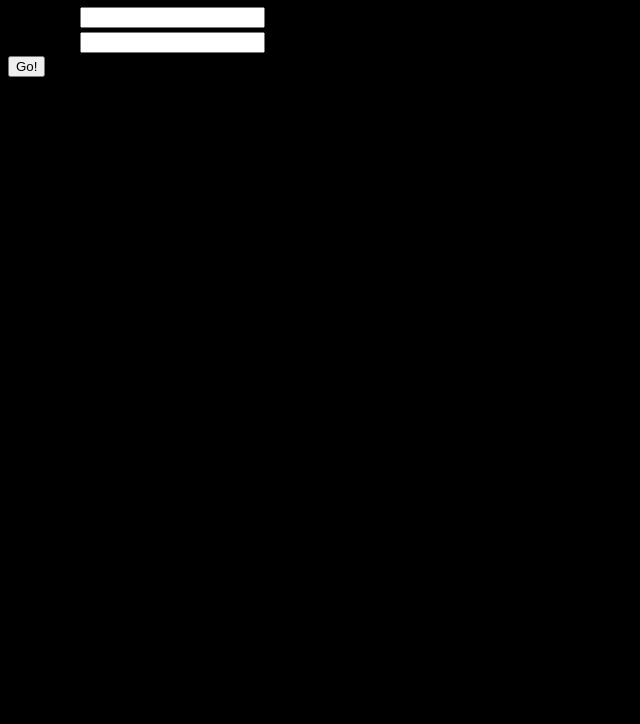
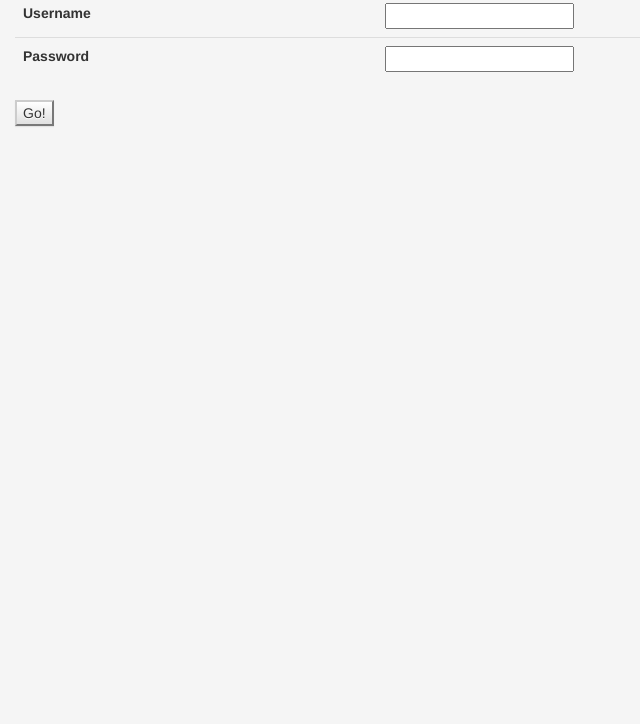
Before and after one commit to atmosia/booker-webui, a website: page login.html in a window 1280 px wide. Shown: the part 76-800 px from the top of the page, without its empty margins (0-640 px from the left). Drawn offline with nearby package versions, Linux system fonts and the light colour scheme; files that its build step writes are made by us from their sources; files whose address does not match are found by name.

Commit message:
Oh yays now it works

```diff
--- a/login.html
+++ b/login.html
@@ -5,13 +5,21 @@
     <meta name="viewport" content="width=device-width, initial-scale=1.0">
     <meta http-equiv="X-UA-Compatible" content="ie=edge">
     <title>Login</title>
-    <link rel="stylesheet" type="text/css" href="/resources/styles.css">
+    <!--Here is bootstrap-->
+    <!-- Latest compiled and minified CSS -->
+    <link rel="stylesheet" href="https://maxcdn.bootstrapcdn.com/bootstrap/3.3.7/css/bootstrap.min.css" integrity="sha384-BVYiiSIFeK1dGmJRAkycuHAHRg32OmUcww7on3RYdg4Va+PmSTsz/K68vbdEjh4u" crossorigin="anonymous">
+    <!-- Optional theme -->
+    <link rel="stylesheet" href="https://maxcdn.bootstrapcdn.com/bootstrap/3.3.7/css/bootstrap-theme.min.css" integrity="sha384-rHyoN1iRsVXV4nD0JutlnGaslCJuC7uwjduW9SVrLvRYooPp2bWYgmgJQIXwl/Sp" crossorigin="anonymous">
+    <!-- Latest compiled and minified JavaScript -->
+    <script src="https://maxcdn.bootstrapcdn.com/bootstrap/3.3.7/js/bootstrap.min.js" integrity="sha384-Tc5IQib027qvyjSMfHjOMaLkfuWVxZxUPnCJA7l2mCWNIpG9mGCD8wGNIcPD7Txa" crossorigin="anonymous"></script>
+    <!--Here is own stylezies-->
+    <link rel="stylesheet" type="text/css" href="/Users/magdapoppins/Desktop/bookerWebUI/booker-webui/styles.css">
 </head>
 <body>
     <div class="container-fluid">
     <h1>Login page!</h1>
     <form method="post">
-        <table>
+        <table class="table">
             <tr>
                 <td>
                     <label>Username</label>
@@ -29,7 +37,7 @@
                 </td>
             </tr>
         </table>
-        <button type="submit" onclick="window.location.href('/index.html')">Go!</button>
+        <button class="button btn-default" type="submit" onclick="window.location.href('/index.html')">Go!</button>
     </form>
     </div>
 </body>
--- a/resources/styles.css
+++ b/styles.css
@@ -1,5 +1,5 @@
 body {
-    background-color: black;
+    background-color:whitesmoke;
     /*Dont worry guys, just testing*/
 }
 h1 {
```
Also changed, not shown: index.html (+9 -1 lines).
